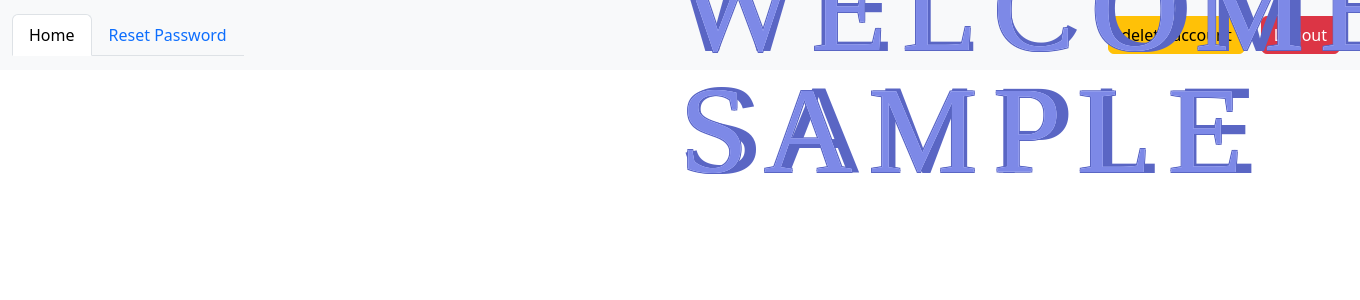
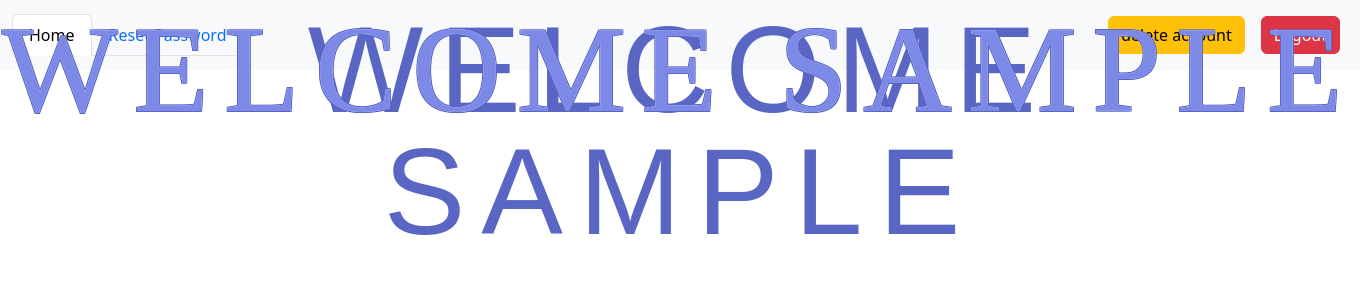
Before and after one commit to nuttamong/firebaseAuth, a Django app: template auth_project/templates/home.html in a window 1360 px wide; the page is wider, and only the part inside the window is pictured. Shown: the top 300 px of that part. Run offline with Django 5.2, Linux system fonts and the light colour scheme; the template is opened without the code that fills it: most values are stand-ins (such as "Sample title", 1, 10 or a date in 2020); some web fonts are replaced.

Commit message:
complete

```diff
--- a/auth_project/auth_project/static/css/main.css
+++ b/auth_project/auth_project/static/css/main.css
@@ -165,8 +165,8 @@ color: #b3b3b3;
 .welcome{
 	width: 100%;
 	margin: auto;
-	max-width: fit-content;
-	min-height: auto;
+	max-width: 100%;
+	min-height: 80%;
 	position: relative;
 }
 
```
